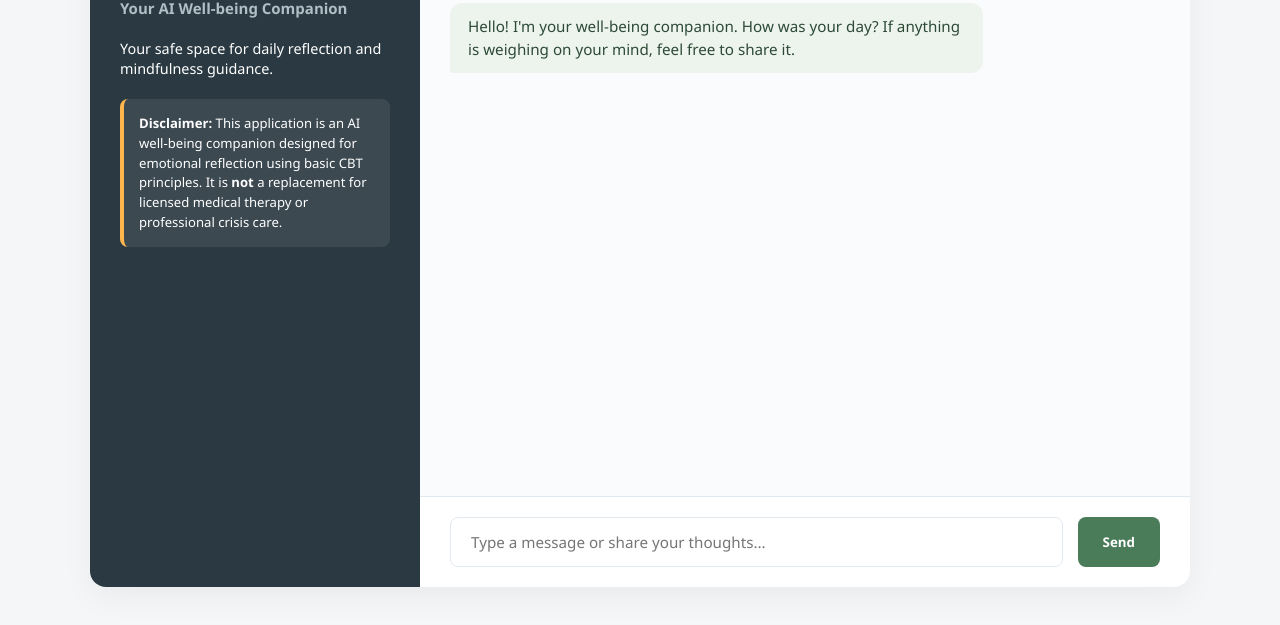
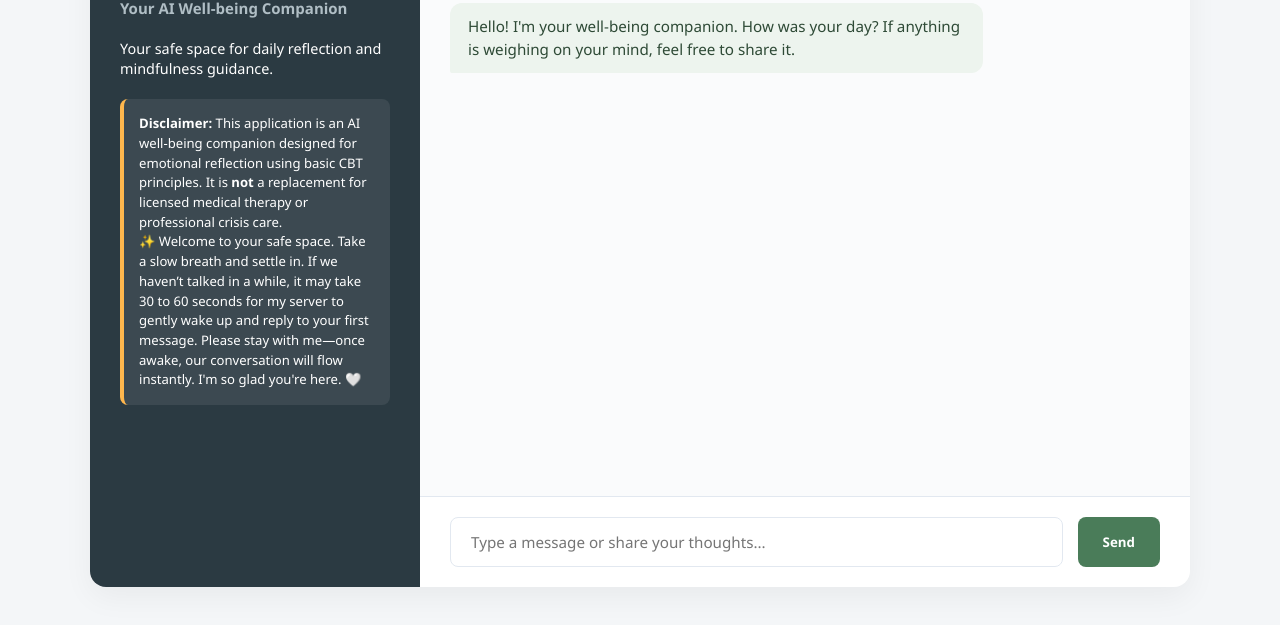
Before and after one commit to Noonu14/Well-being-companionAI, a plain HTML site: page index.html in a window 1280 px wide. Shown: the part 153-778 px from the top of the page. Drawn offline with Linux system fonts and the light colour scheme.

Commit message:
Update index.html

```diff
--- a/index.html
+++ b/index.html
@@ -14,6 +14,7 @@
             <p class="tagline">Your safe space for daily reflection and mindfulness guidance.</p>
             <div class="disclaimer-box">
                 <strong>Disclaimer:</strong> This application is an AI well-being companion designed for emotional reflection using basic CBT principles. It is <strong>not</strong> a replacement for licensed medical therapy or professional crisis care.
+                <p "margin-top:10px; font-style: italic;"> ✨ Welcome to your safe space. Take a slow breath and settle in. If we haven’t talked in a while, it may take 30 to 60 seconds for my server to gently wake up and reply to your first message. Please stay with me—once awake, our conversation will flow instantly. I'm so glad you're here. 🤍</p>
             </div>
         </aside>
 
```
